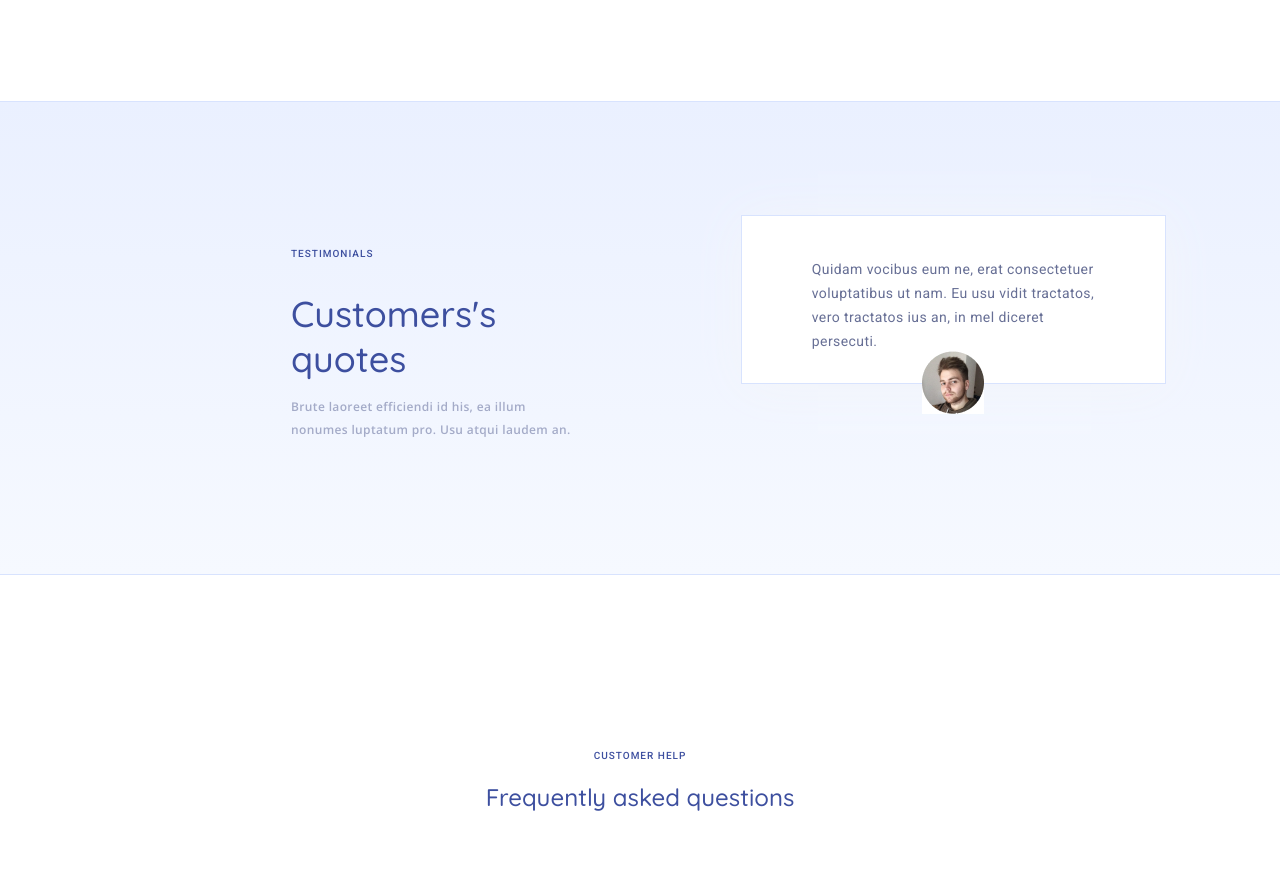
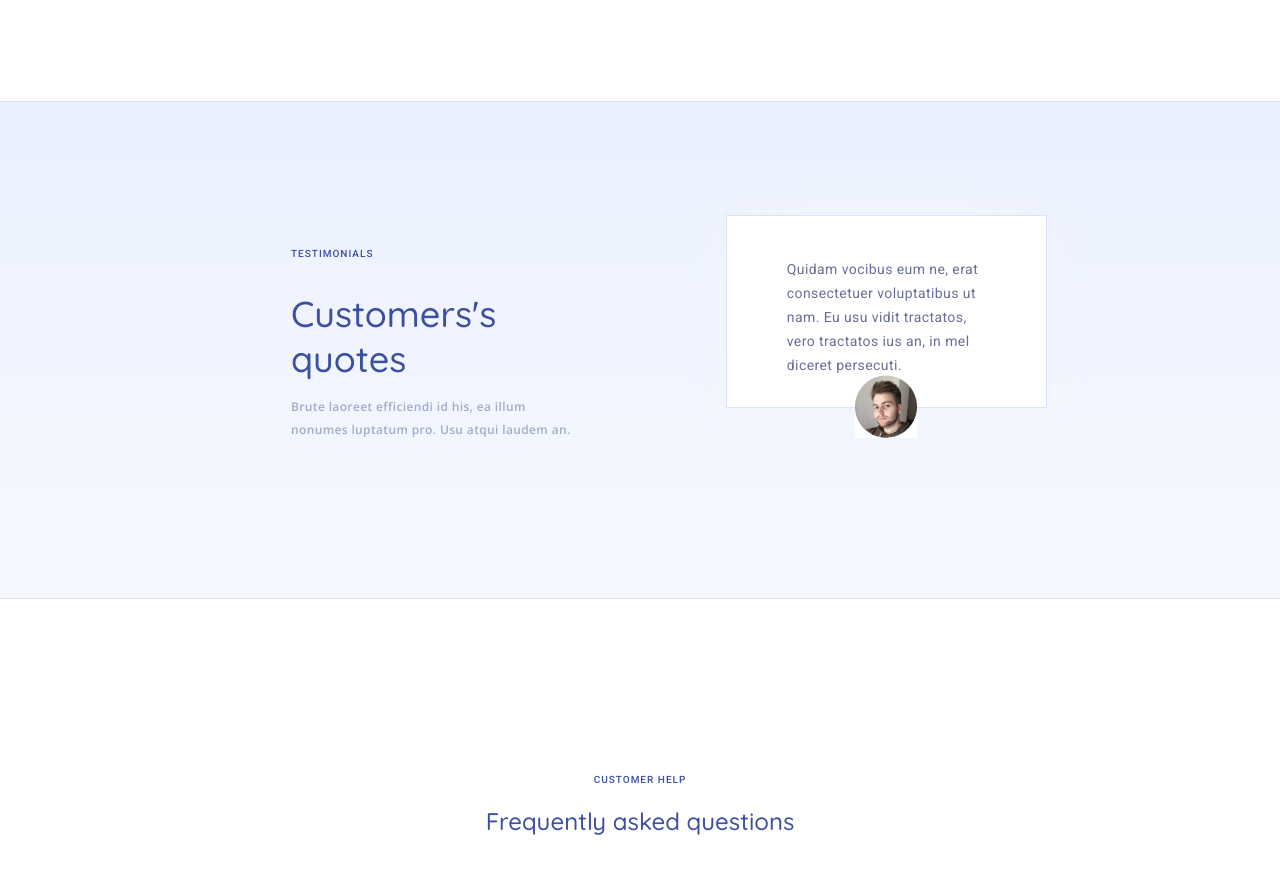
Before and after one commit to AlexandrShnipov/clean_and_simple_website, a plain HTML site: page index.html in a window 1280 px wide. Shown: the part 1564-2438 px from the top of the page. Drawn offline with nearby package versions, Linux system fonts and the light colour scheme.

```diff
--- a/index.html
+++ b/index.html
@@ -296,7 +296,7 @@
 
     <!-- !quotes-->
     <section class="testimonials__wrapper">
-        <div class='container testimonials'>
+        <div class='container-fluid testimonials'>
             <div class="row d-flex flex-nowrap justify-content-between">
                 <div class="col-5 testimonials__description">
                     <h4 class="testimonials__title title">testimonials</h4>
@@ -305,7 +305,7 @@
                         atqui
                         laudem an.</p>
                 </div>
-                <div class="col-12 offset-2 testimonials__slaider d-flex justify-content-start">
+                <div class="col-5 offset-2 p-0 testimonials__slaider d-flex justify-content-start">
                     <div class="testimonials__slaider-content d-flex flex-column  align-items-start">
                         <p class='testimonials__slaider-text'>Quidam vocibus eum ne, erat consectetuer voluptatibus ut
                             nam.
--- a/style/index.css
+++ b/style/index.css
@@ -262,12 +262,12 @@ button {
 
 .testimonials__slaider-content {
     position: relative;
-    max-width: 425px;
+    width: 425px;
+    margin: 0;
+    padding: 0;
     margin-top: 113px;
     margin-bottom: 190px;
-    margin-right: 21px;
-    /* margin-left: 110px; */
-    padding: 41px 70px 30px 70px;
+          padding: 41px 60px 30px 60px;
     background: #FFFFFF;
     border: 1px solid #D8E3FE;
     box-shadow: 0px 5px 50px #F3F5FA;
```
